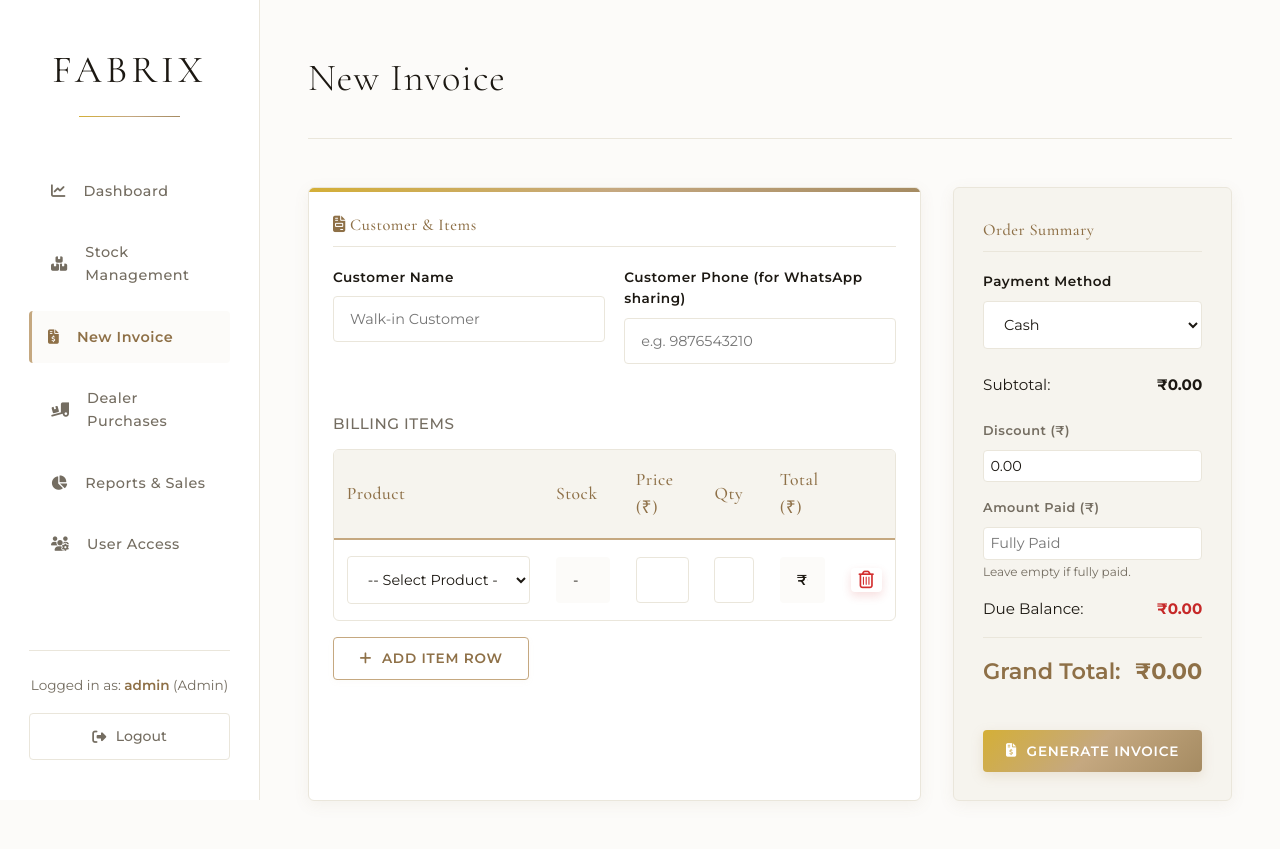
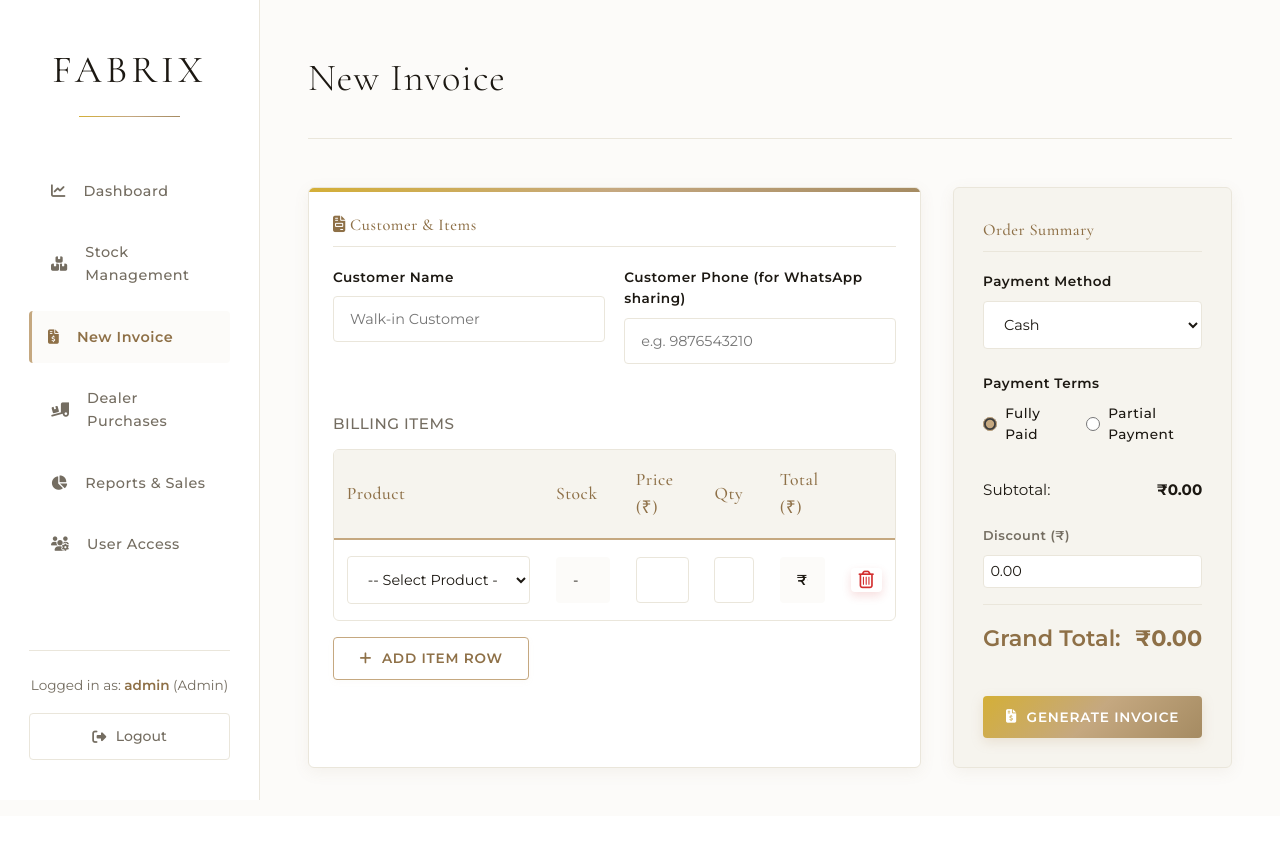
Before and after one commit to rav2305/Fabrix-Final-, a Flask app: page /invoice/new in a window 1280 px wide. After the commit the page ends 800 px from the top, so only its background shows below. Run offline with Flask 3, Linux system fonts and the light colour scheme; a user stored in the database is signed in; data that the repository does not hold is empty.

Commit message:
Add pdf download support, update business profile gstin/owner details, and integrate payment term radio toggles in invoice forms

```diff
--- a/app.py
+++ b/app.py
@@ -450,12 +450,16 @@ def invoice_detail(invoice_id):
     customer_name = invoice.customer_name or 'PREET'
     total_display = f"{int(invoice.final_amount)}" if invoice.final_amount.is_integer() else f"{invoice.final_amount:,.2f}"
 
+    # Generate public viewing URL to download PDF
+    public_url = f"{request.url_root}invoice/public/{invoice.invoice_number}"
+
     msg_template = (
         f"Hello {customer_name},\n\n"
         f"Thanks for visiting Fabrix and shopping with us! 🛍️\n\n"
         f"Join our community to stay updated with new collections and deals:  https://chat.whatsapp.com/DOkCF1xxaQeB0kjzjLu8UR\n\n"
         f"Your invoice for order #{invoice.invoice_number} is attached here.\n"
-        f"Total: ₹{total_display}\n\n"
+        f"Total: ₹{total_display}\n"
+        f"View & Download PDF Invoice: {public_url}\n\n"
         f"📍 SUPER MALL-2, FF/152, Infocity, Gandhinagar, Gujarat 382007\n\n"
         f"Thanks again for your purchase—hope to see you again soon! 💫"
     )
@@ -472,6 +476,11 @@ def invoice_detail(invoice_id):
         whatsapp_url = f"https://api.whatsapp.com/send?text={encoded_message}"
 
     return render_template('invoice_detail.html', invoice=invoice, whatsapp_url=whatsapp_url)
+
+@app.route('/invoice/public/<string:invoice_number>')
+def public_invoice(invoice_number):
+    invoice = Invoice.query.filter_by(invoice_number=invoice_number).first_or_404()
+    return render_template('invoice_detail.html', invoice=invoice, is_public=True)
 
 # ----------------- DEALER PURCHASES ROUTES -----------------
 
--- a/templates/invoice_create.html
+++ b/templates/invoice_create.html
@@ -68,6 +68,20 @@
                 </select>
             </div>
 
+            <div class="form-group">
+                <label>Payment Terms</label>
+                <div style="display: flex; gap: 1.5rem; margin-top: 0.5rem; margin-bottom: 1rem;">
+                    <label style="display: flex; align-items: center; gap: 0.5rem; font-weight: 500; cursor: pointer;">
+                        <input type="radio" name="payment_term" value="full" checked onchange="togglePaymentTerms()" style="accent-color: var(--gold-primary); width: 18px; height: 18px;">
+                        Fully Paid
+                    </label>
+                    <label style="display: flex; align-items: center; gap: 0.5rem; font-weight: 500; cursor: pointer;">
+                        <input type="radio" name="payment_term" value="partial" onchange="togglePaymentTerms()" style="accent-color: var(--gold-primary); width: 18px; height: 18px;">
+                        Partial Payment
+                    </label>
+                </div>
+            </div>
+
             <div style="margin-top: 1.5rem; display: flex; flex-direction: column; gap: 0.5rem;">
                 <div class="summary-row">
                     <span>Subtotal:</span>
@@ -77,12 +91,12 @@
                     <label for="discount" style="font-size: 0.8rem; color: var(--text-secondary);">Discount (₹)</label>
                     <input type="number" step="0.01" id="discount" name="discount" class="form-control" value="0.00" min="0" oninput="calculateTotals()" style="padding: 0.4rem;">
                 </div>
-                <div class="form-group" style="margin-bottom: 0.5rem;">
+                <div class="form-group" id="amountPaidGroup" style="margin-bottom: 0.5rem; display: none;">
                     <label for="amount_paid" style="font-size: 0.8rem; color: var(--text-secondary);">Amount Paid (₹)</label>
-                    <input type="number" step="0.01" id="amount_paid" name="amount_paid" class="form-control" placeholder="Fully Paid" oninput="calculateTotals()" style="padding: 0.4rem;">
-                    <small style="font-size: 0.75rem; color: var(--text-secondary); display: block; margin-top: 2px;">Leave empty if fully paid.</small>
+                    <input type="number" step="0.01" id="amount_paid" name="amount_paid" class="form-control" placeholder="0.00" oninput="calculateTotals()" style="padding: 0.4rem;">
+                    <small style="font-size: 0.75rem; color: var(--text-secondary); display: block; margin-top: 2px;">Enter actual amount received.</small>
                 </div>
-                <div class="summary-row" style="margin-bottom: 0.5rem; font-size: 0.95rem;">
+                <div class="summary-row" id="dueBalanceRow" style="margin-bottom: 0.5rem; font-size: 0.95rem; display: none;">
                     <span>Due Balance:</span>
                     <strong id="dueBalance" style="color: #C62828;">₹0.00</strong>
                 </div>
@@ -214,6 +228,27 @@
         calculateTotals();
     }
 
+    function togglePaymentTerms() {
+        const isPartial = document.querySelector('input[name="payment_term"]:checked').value === 'partial';
+        const amountPaidGroup = document.getElementById('amountPaidGroup');
+        const amountPaidInput = document.getElementById('amount_paid');
+        const dueBalanceRow = document.getElementById('dueBalanceRow');
+
+        if (isPartial) {
+            amountPaidGroup.style.display = 'block';
+            dueBalanceRow.style.display = 'flex';
+            amountPaidInput.value = '';
+            amountPaidInput.required = true;
+            amountPaidInput.focus();
+        } else {
+            amountPaidGroup.style.display = 'none';
+            dueBalanceRow.style.display = 'none';
+            amountPaidInput.value = '';
+            amountPaidInput.required = false;
+        }
+        calculateTotals();
+    }
+
     function calculateTotals() {
         let subtotal = 0;
         const rows = document.querySelectorAll('.invoice-row');
@@ -229,8 +264,9 @@
         const grandTotal = Math.max(0, subtotal - discount);
 
         const amountPaidInput = document.getElementById('amount_paid');
+        const isPartial = document.querySelector('input[name="payment_term"]:checked').value === 'partial';
         let amountPaid = parseFloat(amountPaidInput.value);
-        if (isNaN(amountPaid) || amountPaidInput.value.trim() === '') {
+        if (!isPartial || isNaN(amountPaid) || amountPaidInput.value.trim() === '') {
             amountPaid = grandTotal;
         }
         const due = Math.max(0, grandTotal - amountPaid);
```
Also changed, not shown: templates/invoice_detail.html (+46 -19 lines).
